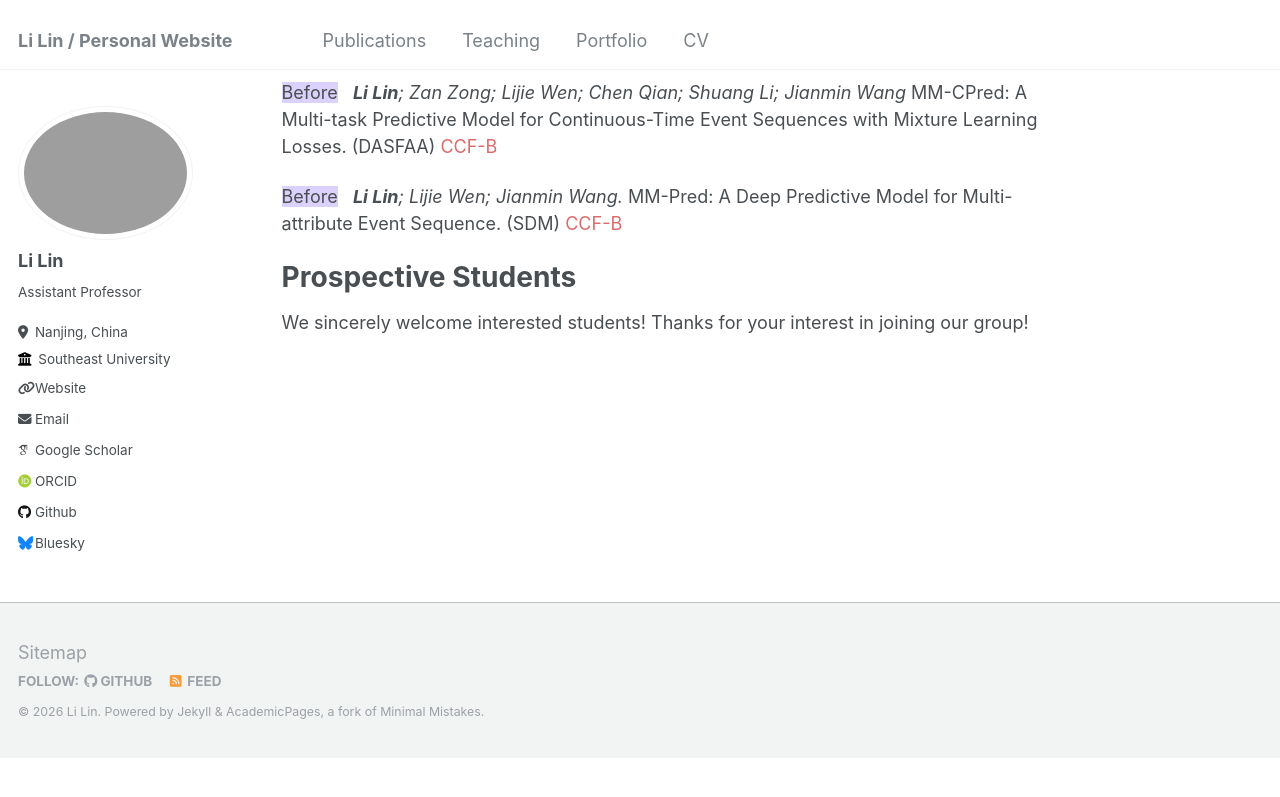
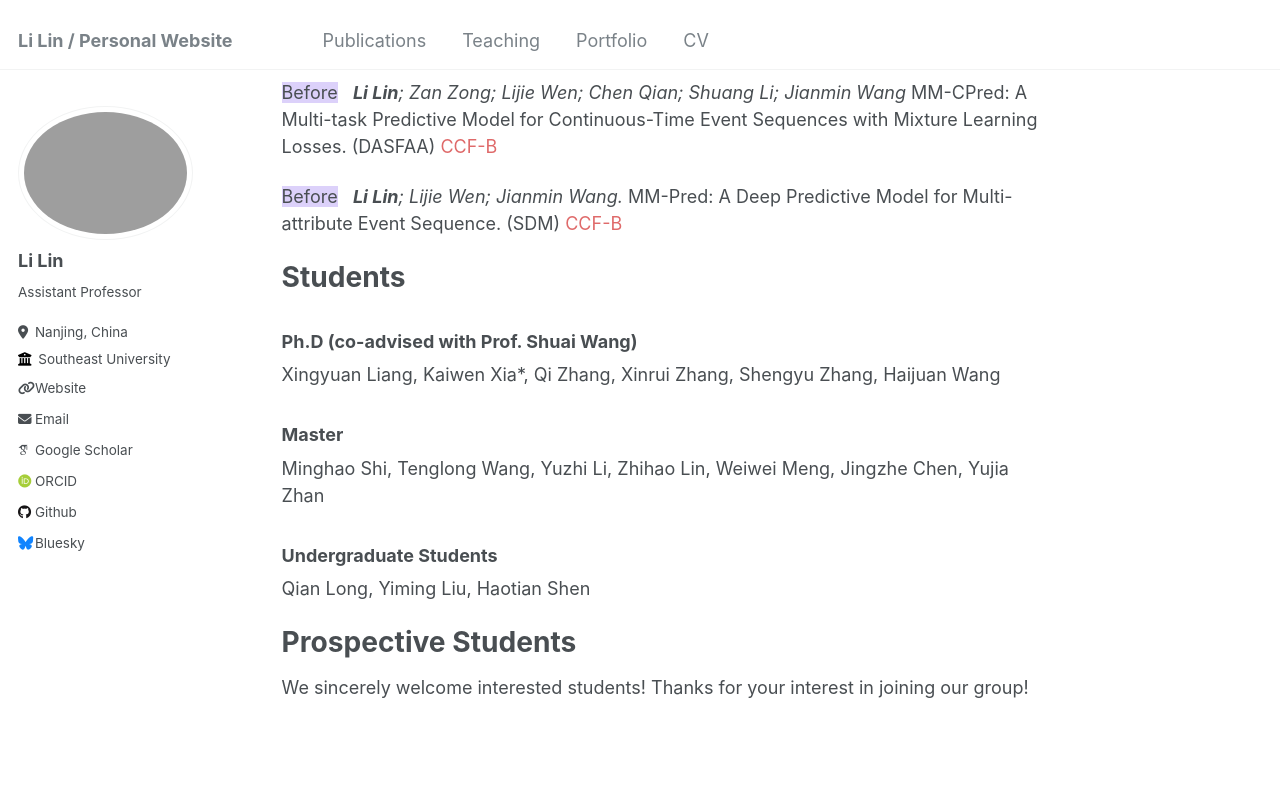
Before and after one commit to veralily/veralily.github.io, a Jekyll site: the page built from _pages/about.md, in a window 1280 px wide and 900 px high, scrolled down 2236 px. Shown: the top 797 px of the window. Built offline with Jekyll 4.4.1, drawn with Linux system fonts in a browser that asks for light colours; some web fonts are replaced; before the commit the page ends 2994 px from its top, so only the background shows below that.

Commit message:
add student info

```diff
--- a/_pages/about.md
+++ b/_pages/about.md
@@ -64,6 +64,20 @@ You can also find the publications on <a href="{{site.author.googlescholar}}">my
 
 <span style="background-color: #dcd1fa;">Before</span> &nbsp; _**Li Lin**; Lijie Wen; Jianmin Wang._ MM-Pred: A Deep Predictive Model for Multi-attribute Event Sequence. (SDM) <span style="color: #df6a6a">CCF-B</span>
 
+
+Students
+======
+### Ph.D (co-advised with Prof. Shuai Wang)
+Xingyuan Liang, Kaiwen Xia*, Qi Zhang, Xinrui Zhang, Shengyu Zhang, Haijuan Wang
+
+### Master
+Minghao Shi, Tenglong Wang, Yuzhi Li, Zhihao Lin, Weiwei Meng, Jingzhe Chen, Yujia Zhan
+
+### Undergraduate Students
+Qian Long, Yiming Liu, Haotian Shen
+
+
+
 Prospective Students
 ======
 We sincerely welcome interested students!
```
